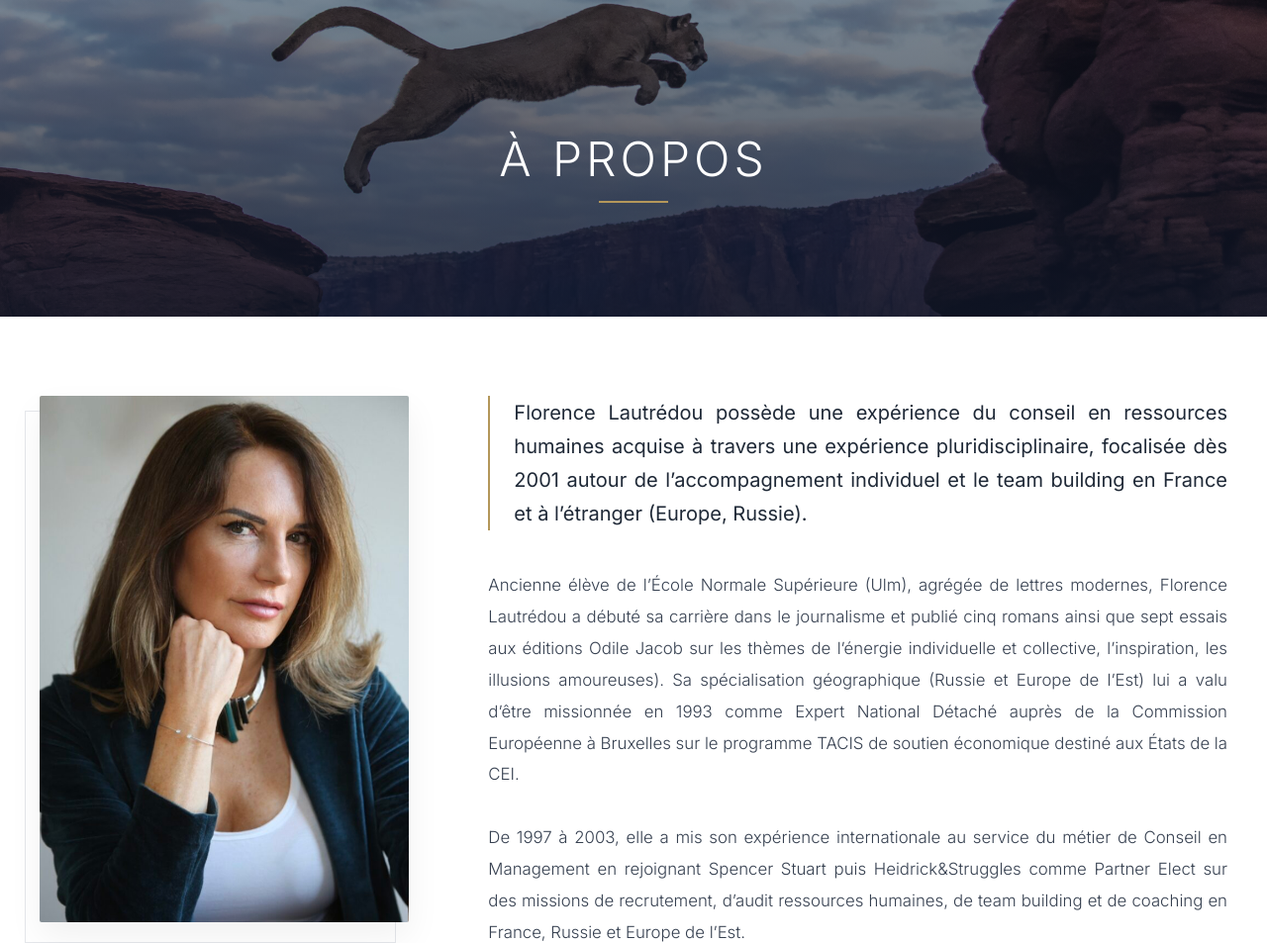
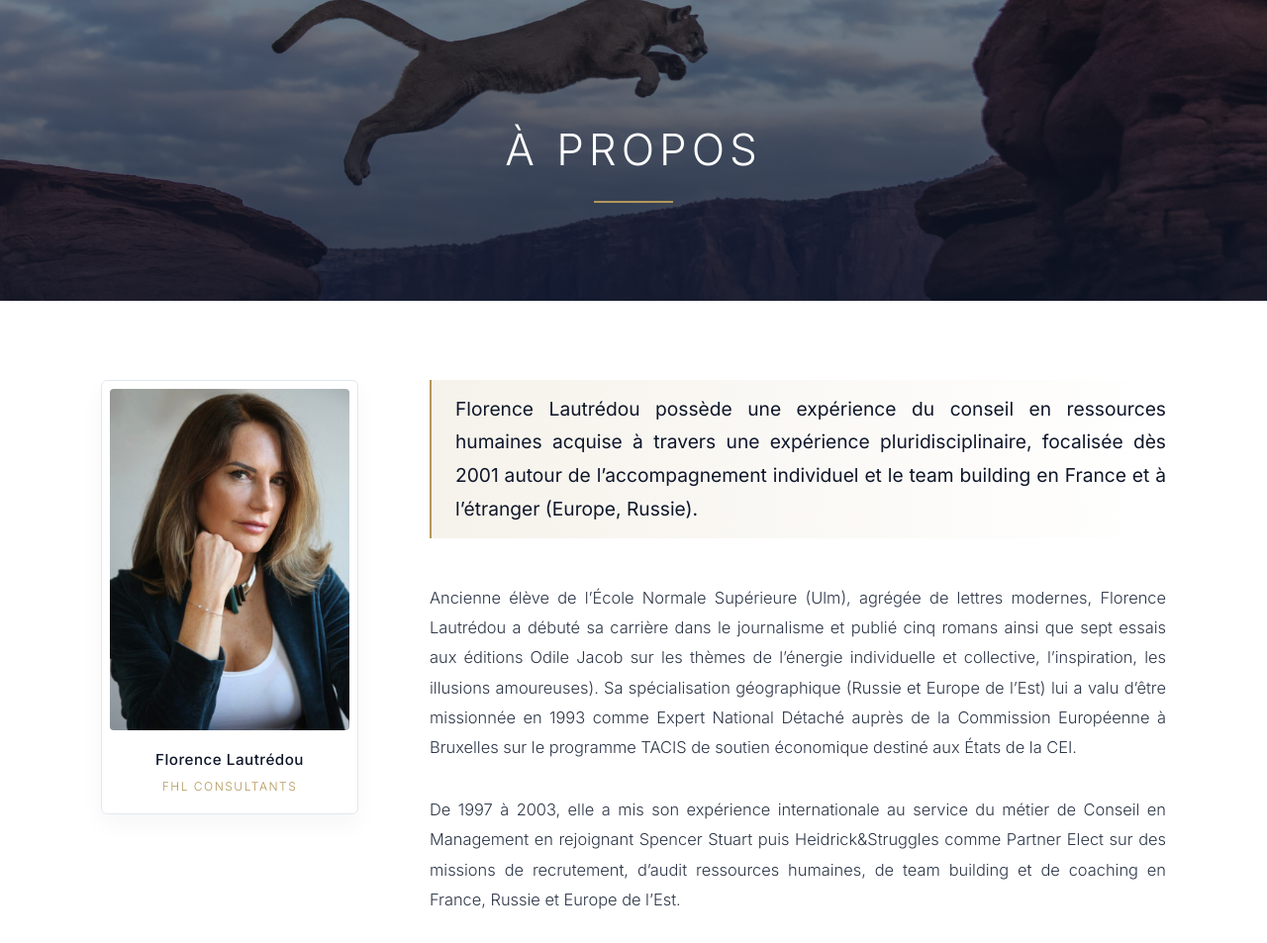
Before and after one commit to rencfa/fhl, a plain HTML site: page index.html in a window 1280 px wide. Shown: the top 953 px of the page at 99% size. Drawn offline with Linux system fonts and the light colour scheme.

Commit message:
Add files via upload

```diff
--- a/index.html
+++ b/index.html
@@ -4,158 +4,189 @@
     <meta charset="UTF-8">
     <meta name="viewport" content="width=device-width, initial-scale=1.0">
     <title>À propos - Florence Lautrédou - FHL Consultants</title>
-    <link href="https://fonts.googleapis.com/css2?family=Inter:wght@300;400;500&display=swap" rel="stylesheet">
+    <link href="https://fonts.googleapis.com/css2?family=Inter:wght@300;400;500;600&display=swap" rel="stylesheet">
     <style>
         :root {
-            --dark-grey: #374151;
-            --accent-color: #b4975a;
-            --bg-light: #fafafa;
+            --navy-deep: #0f172a;
+            --dark-grey: #2d3748;
+            --accent-gold: #b4975a;
+            --accent-gold-light: rgba(180, 151, 90, 0.12);
+            --bg-light: #f8fafc;
+            --border-color: #e2e8f0;
+        }
+
+        * {
+            box-sizing: border-box;
+            margin: 0;
+            padding: 0;
         }
 
         body {
             font-family: 'Inter', sans-serif;
             font-weight: 300;
             color: var(--dark-grey);
-            margin: 0;
-            padding: 0;
             background-color: #ffffff;
+            line-height: 1.85;
             -webkit-font-smoothing: antialiased;
         }
 
-        @keyframes fadeUp {
-            from { opacity: 0; transform: translateY(20px); }
+        @keyframes fadeIn {
+            from { opacity: 0; transform: translateY(15px); }
             to { opacity: 1; transform: translateY(0); }
         }
 
-        /* Hero Section Sobriété */
+        /* --- HERO HEADER --- */
         .hero {
-            background-image: linear-gradient(to bottom, rgba(15, 23, 42, 0.4), rgba(15, 23, 42, 0.8)), url('FHL-APropos-short.jpg');
+            background-image: linear-gradient(to bottom, rgba(15, 23, 42, 0.45), rgba(15, 23, 42, 0.8)), url('FHL-APropos-short.jpg');
             background-size: cover;
             background-position: center;
             background-attachment: fixed;
-            height: 40vh;
-            min-height: 300px;
+            height: 38vh;
+            min-height: 280px;
             display: flex;
             align-items: center;
             justify-content: center;
-            color: white;
+            color: #ffffff;
             text-align: center;
         }
 
         .hero h1 {
-            font-size: 3rem;
+            font-size: 2.75rem;
             font-weight: 300;
-            letter-spacing: 4px;
+            letter-spacing: 5px;
             text-transform: uppercase;
-            animation: fadeUp 0.8s ease-out;
+            animation: fadeIn 0.8s ease-out;
             position: relative;
         }
 
         .hero h1::after {
             content: '';
             position: absolute;
-            bottom: -15px;
+            bottom: -12px;
             left: 50%;
             transform: translateX(-50%);
-            width: 40px;
+            width: 45px;
             height: 2px;
-            background-color: var(--accent-color);
+            background-color: var(--accent-gold);
             transition: width 0.3s ease;
         }
 
         .hero:hover h1::after {
-            width: 70px;
+            width: 80px;
         }
 
-        /* Main Container */
+        /* --- CONTAINER PRINCIPAL --- */
         .container {
-            max-width: 1200px;
+            max-width: 1140px;
             margin: 0 auto;
             padding: 5rem 2rem;
-            animation: fadeUp 1s ease-out;
+            animation: fadeIn 1s ease-out;
         }
 
-        /* Bio Layout avec image Sticky */
+        /* --- LAYOUT BIO (2 COLONNES) --- */
         .bio-grid {
             display: grid;
-            grid-template-columns: 1fr 2fr;
-            gap: 5rem;
+            grid-template-columns: 260px 1fr; /* Photo plus compacte */
+            gap: 4.5rem;
             align-items: start;
         }
 
-        .bio-image-container {
+        /* Encart Portrait Sticky & Compact */
+        .bio-sidebar {
             position: sticky;
             top: 4rem;
         }
 
-        .bio-image-container::before {
-            content: '';
-            position: absolute;
-            top: 15px;
-            left: -15px;
-            width: 100%;
-            height: 100%;
-            border: 1px solid #e5e7eb;
-            z-index: 0;
-            transition: transform 0.4s ease;
+        .portrait-card {
+            position: relative;
+            background: #ffffff;
+            border-radius: 6px;
+            padding: 8px;
+            border: 1px solid var(--border-color);
+            box-shadow: 0 10px 25px rgba(0,0,0,0.04);
+            transition: transform 0.4s ease, box-shadow 0.4s ease;
         }
 
-        .bio-image-container:hover::before {
-            transform: translate(8px, -8px);
+        .portrait-card:hover {
+            transform: translateY(-4px);
+            box-shadow: 0 18px 35px rgba(0,0,0,0.08);
         }
 
-        .bio-image-container img {
+        .portrait-card img {
             width: 100%;
             height: auto;
-            position: relative;
-            z-index: 1;
-            box-shadow: 0 15px 35px rgba(0,0,0,0.06);
-            border-radius: 2px;
+            display: block;
+            border-radius: 4px;
         }
 
+        .portrait-info {
+            padding: 1rem 0.5rem 0.5rem 0.5rem;
+            text-align: center;
+        }
+
+        .portrait-name {
+            font-size: 0.95rem;
+            font-weight: 500;
+            color: var(--navy-deep);
+            letter-spacing: 0.5px;
+        }
+
+        .portrait-role {
+            font-size: 0.75rem;
+            color: var(--accent-gold);
+            text-transform: uppercase;
+            letter-spacing: 1.5px;
+            margin-top: 2px;
+        }
+
+        /* --- TEXTE EDITORIAL --- */
         .bio-content {
-            max-width: 800px;
+            max-width: 780px;
         }
 
         .bio-content p {
             margin-top: 0;
             margin-bottom: 2rem;
-            line-height: 1.9;
-            font-size: 1.05rem;
+            font-size: 1.025rem;
             text-align: justify;
+            color: var(--dark-grey);
         }
 
         .bio-content p.lead {
-            font-size: 1.25rem;
-            line-height: 1.7;
+            font-size: 1.2rem;
+            line-height: 1.75;
             font-weight: 400;
-            color: #1f2937;
-            margin-bottom: 2.5rem;
-            position: relative;
+            color: var(--navy-deep);
+            margin-bottom: 2.8rem;
             padding-left: 1.5rem;
-            border-left: 2px solid var(--accent-color);
+            border-left: 2px solid var(--accent-gold);
+            background: linear-gradient(to right, var(--accent-gold-light), transparent);
+            padding-top: 0.8rem;
+            padding-bottom: 0.8rem;
+            border-radius: 0 4px 4px 0;
         }
 
-        /* Integration harmonieuse des liens */
+        /* Liens intégrés harmonieux & réactifs */
         .bio-content a {
-            color: #1f2937;
-            font-weight: 400;
+            color: var(--navy-deep);
+            font-weight: 500;
             text-decoration: none;
-            border-bottom: 1px solid var(--accent-color);
+            border-bottom: 1px solid var(--accent-gold);
             padding-bottom: 1px;
-            transition: color 0.2s ease, border-color 0.2s ease;
+            transition: all 0.25s ease;
         }
 
         .bio-content a:hover {
-            color: var(--accent-color);
-            border-bottom-color: #1f2937;
+            color: var(--accent-gold);
+            background-color: var(--accent-gold-light);
+            border-bottom-color: var(--navy-deep);
         }
 
-        /* Section Partenaires */
+        /* --- SECTION PARTENAIRES --- */
         .partners-section {
             background-color: var(--bg-light);
-            padding: 5rem 2rem 6rem 2rem;
-            border-top: 1px solid #f1f5f9;
+            padding: 5.5rem 2rem 7rem 2rem;
+            border-top: 1px solid var(--border-color);
         }
 
         .partners-header {
@@ -164,19 +195,32 @@
         }
 
         .partners-header h2 {
-            color: #1f2937;
-            font-size: 1.8rem;
+            color: var(--navy-deep);
+            font-size: 1.75rem;
             font-weight: 300;
             text-transform: uppercase;
-            letter-spacing: 2px;
+            letter-spacing: 3px;
+            position: relative;
+            display: inline-block;
+        }
+
+        .partners-header h2::after {
+            content: '';
+            position: absolute;
+            bottom: -10px;
+            left: 50%;
+            transform: translateX(-50%);
+            width: 30px;
+            height: 1px;
+            background-color: var(--accent-gold);
         }
 
         .partners-grid {
-            max-width: 1200px;
+            max-width: 1140px;
             margin: 0 auto;
             display: grid;
-            grid-template-columns: repeat(auto-fill, minmax(160px, 1fr));
-            gap: 3.5rem 2rem;
+            grid-template-columns: repeat(auto-fill, minmax(150px, 1fr));
+            gap: 3rem 2rem;
             align-items: start;
             justify-items: center;
         }
@@ -187,17 +231,19 @@
             align-items: center;
             text-align: center;
             width: 100%;
+            cursor: pointer;
         }
 
         .partner-image-wrapper {
-            width: 120px;
-            height: 120px;
+            width: 110px;
+            height: 110px;
             border-radius: 50%;
             overflow: hidden;
-            background-color: #fff;
-            box-shadow: 0 4px 15px rgba(0,0,0,0.05);
-            margin-bottom: 1.2rem;
-            transition: transform 0.35s cubic-bezier(0.16, 1, 0.3, 1), box-shadow 0.35s ease;
+            background-color: #ffffff;
+            border: 1px solid var(--border-color);
+            box-shadow: 0 4px 12px rgba(0,0,0,0.03);
+            margin-bottom: 1rem;
+            transition: transform 0.35s cubic-bezier(0.16, 1, 0.3, 1), box-shadow 0.35s ease, border-color 0.35s ease;
         }
 
         .partner-image-wrapper img {
@@ -207,35 +253,36 @@
         }
 
         .partner-name {
-            font-size: 0.8rem;
+            font-size: 0.775rem;
             font-weight: 500;
-            color: #6b7280;
+            color: #64748b;
             text-transform: uppercase;
-            letter-spacing: 1.2px;
+            letter-spacing: 1px;
             transition: color 0.3s ease;
         }
 
-        /* Animation dynamique au survol */
+        /* Dynamics & Hover State Partenaires */
         .partner-item:hover .partner-image-wrapper {
             transform: scale(1.08) translateY(-4px);
-            box-shadow: 0 12px 25px rgba(0,0,0,0.1);
+            box-shadow: 0 14px 28px rgba(15, 23, 42, 0.08);
+            border-color: var(--accent-gold);
         }
 
         .partner-item:hover .partner-name {
-            color: var(--accent-color);
+            color: var(--navy-deep);
         }
 
-        /* Responsive */
+        /* --- RESPONSIVE DESIGN --- */
         @media (max-width: 900px) {
             .bio-grid {
                 grid-template-columns: 1fr;
-                gap: 3.5rem;
+                gap: 3rem;
             }
 
-            .bio-image-container {
+            .bio-sidebar {
                 position: relative;
                 top: 0;
-                max-width: 350px;
+                max-width: 240px;
                 margin: 0 auto;
             }
 
@@ -247,12 +294,16 @@
         @media (max-width: 500px) {
             .partners-grid {
                 grid-template-columns: repeat(auto-fill, minmax(120px, 1fr));
-                gap: 2.5rem 1rem;
+                gap: 2rem 1rem;
             }
 
             .partner-image-wrapper {
-                width: 95px;
-                height: 95px;
+                width: 90px;
+                height: 90px;
+            }
+
+            .bio-content p.lead {
+                font-size: 1.1rem;
             }
         }
     </style>
@@ -265,10 +316,19 @@
 
     <main class="container">
         <section class="bio-grid">
-            <div class="bio-image-container">
-                <img src="Florence-1.jpeg" alt="Florence Lautrédou">
-            </div>
 
+            <!-- Colonne Sticky avec photo compacte -->
+            <aside class="bio-sidebar">
+                <div class="portrait-card">
+                    <img src="Florence-1.jpeg" alt="Florence Lautrédou">
+                    <div class="portrait-info">
+                        <div class="portrait-name">Florence Lautrédou</div>
+                        <div class="portrait-role">FHL Consultants</div>
+                    </div>
+                </div>
+            </aside>
+
+            <!-- Texte original conservé intégralement -->
             <div class="bio-content">
                 <p class="lead">Florence Lautrédou possède une expérience du conseil en ressources humaines acquise à travers une expérience pluridisciplinaire, focalisée dès 2001 autour de l’accompagnement individuel et le team building en France et à l’étranger (Europe, Russie).</p>
 
@@ -293,6 +353,7 @@
         </section>
     </main>
 
+    <!-- Section Partenaires & Réseau -->
     <section class="partners-section">
         <div class="partners-header">
             <h2>Réseau & Partenaires</h2>
```
